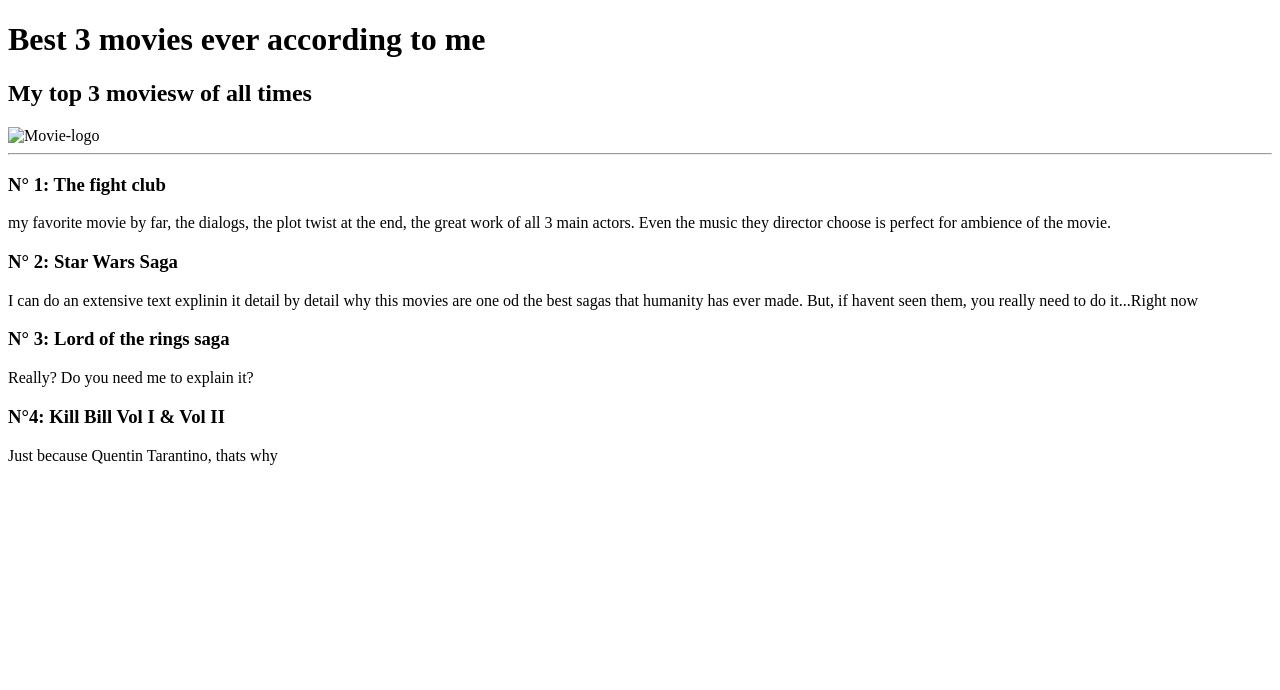
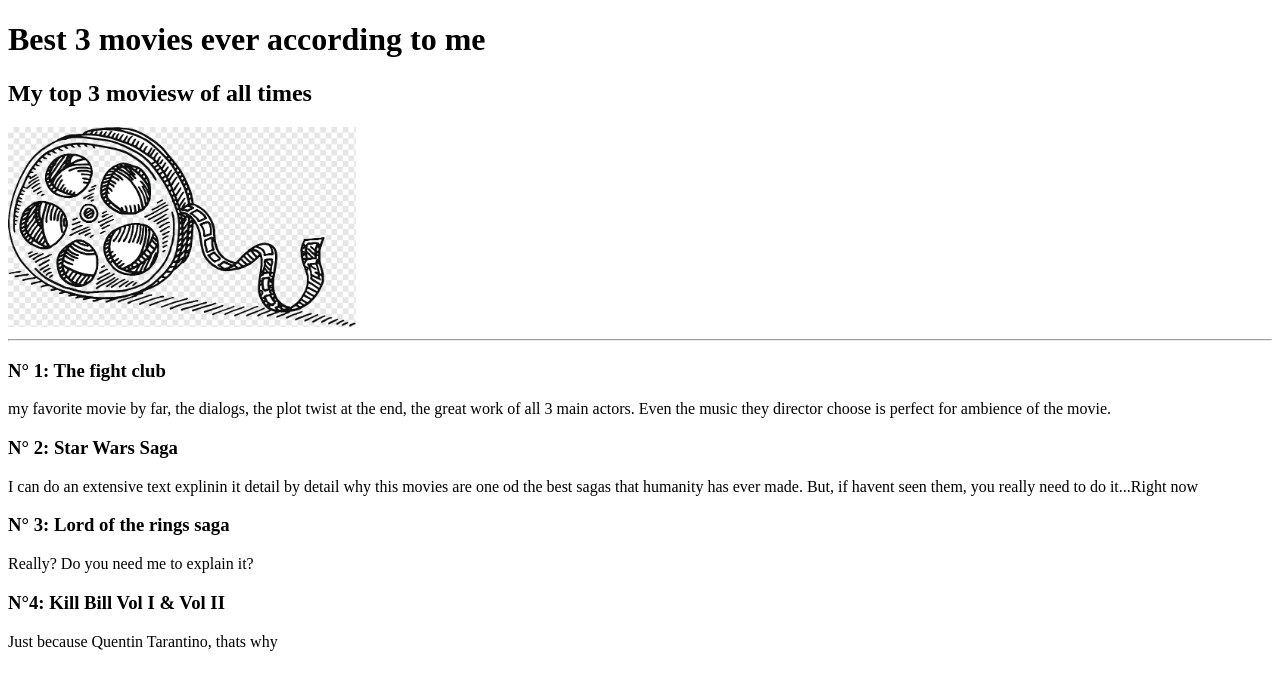
Before and after one commit to Rafa-mg/html-portfolio, a plain HTML site: page public/movie-ranking.html in a window 1280 px wide. Drawn offline with Linux system fonts and the light colour scheme.

Commit message:
Update movie-ranking.html
relocate image again

```diff
--- a/public/movie-ranking.html
+++ b/public/movie-ranking.html
@@ -7,7 +7,7 @@
         <h1>Best 3 movies ever according to me</h1>
 
         <h2>My top 3 moviesw of all times</h2>
-        <img src="/modulo4/4.3 HTML Porfolio Project/assets/png-transparent-pen-hand-film-reel-old-movies-nostalgia-film.png" alt="Movie-logo" height="200">
+        <img src="../assets/png-transparent-pen-hand-film-reel-old-movies-nostalgia-film.png" alt="Movie-logo" height="200">
 
     <hr />
 
```
